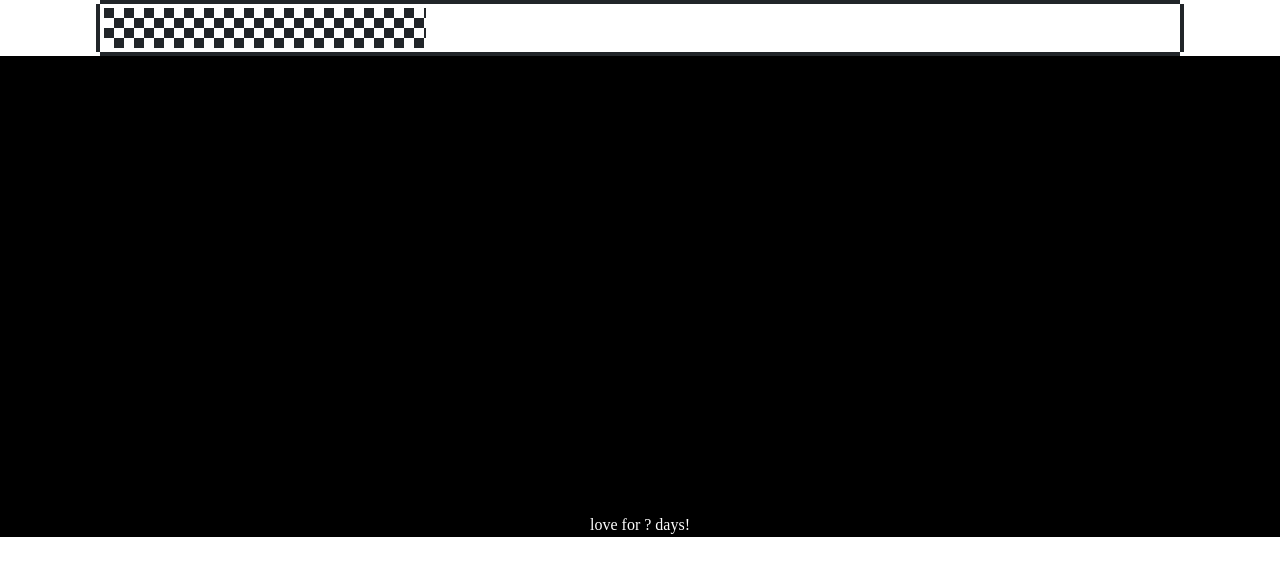
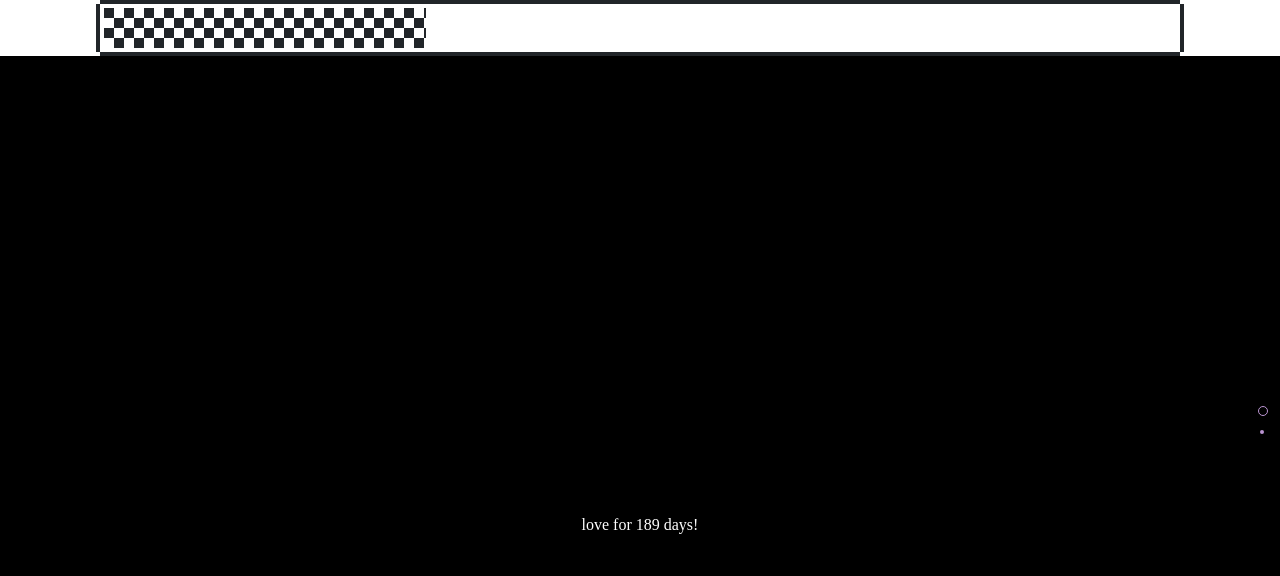
Before and after one commit to bigmua/baobao, a plain HTML site: page index.html in a window 1280 px wide. Drawn offline with nearby package versions, Linux system fonts and the light colour scheme; the site is published under a folder, as on GitHub Pages, so addresses that start at the root find nothing; a web font is replaced by a local one.

Commit message:
有了新的动画

```diff
--- a/index.html
+++ b/index.html
@@ -8,9 +8,9 @@
     <link href="favicon.png" rel="shortcut icon" type="image/x-icon">
     <link href="https://unpkg.com/nes.css@2.3.0/css/nes.min.css" rel="stylesheet"/>
     <link rel="stylesheet" href="lib/cartoonfont.css">
-    <link href="/lib/onepage-scroll/onepage-scroll.css" rel="stylesheet">
+    <link href="lib/onepage-scroll/onepage-scroll.css" rel="stylesheet">
     <script src="lib/jquery-1.12.4.min.js"></script>
-    <script src="/lib/onepage-scroll/jquery.onepage-scroll.min.js"></script>
+    <script src="lib/onepage-scroll/jquery.onepage-scroll.min.js"></script>
 </head>
 <body>
 <div class="multi-page">
```
